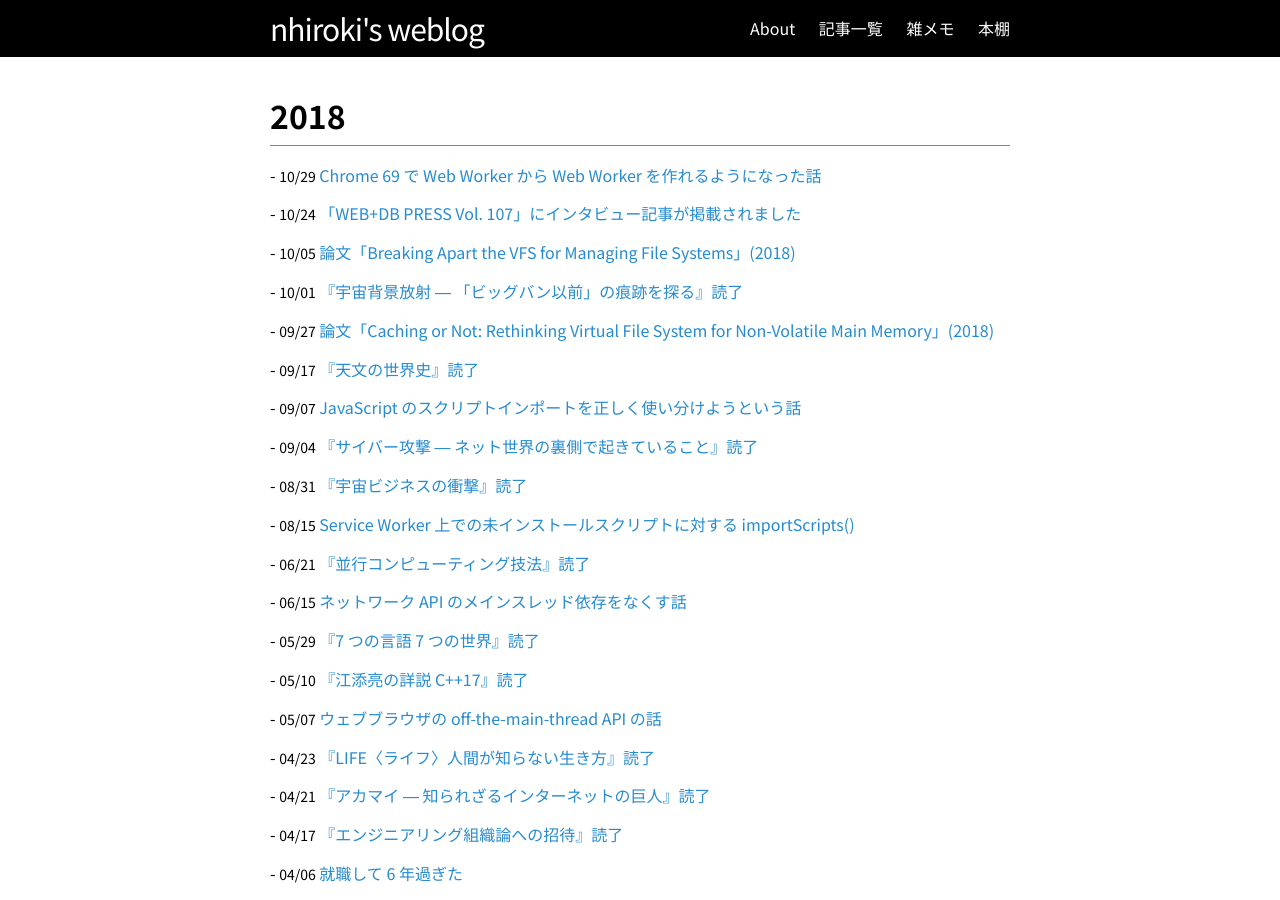
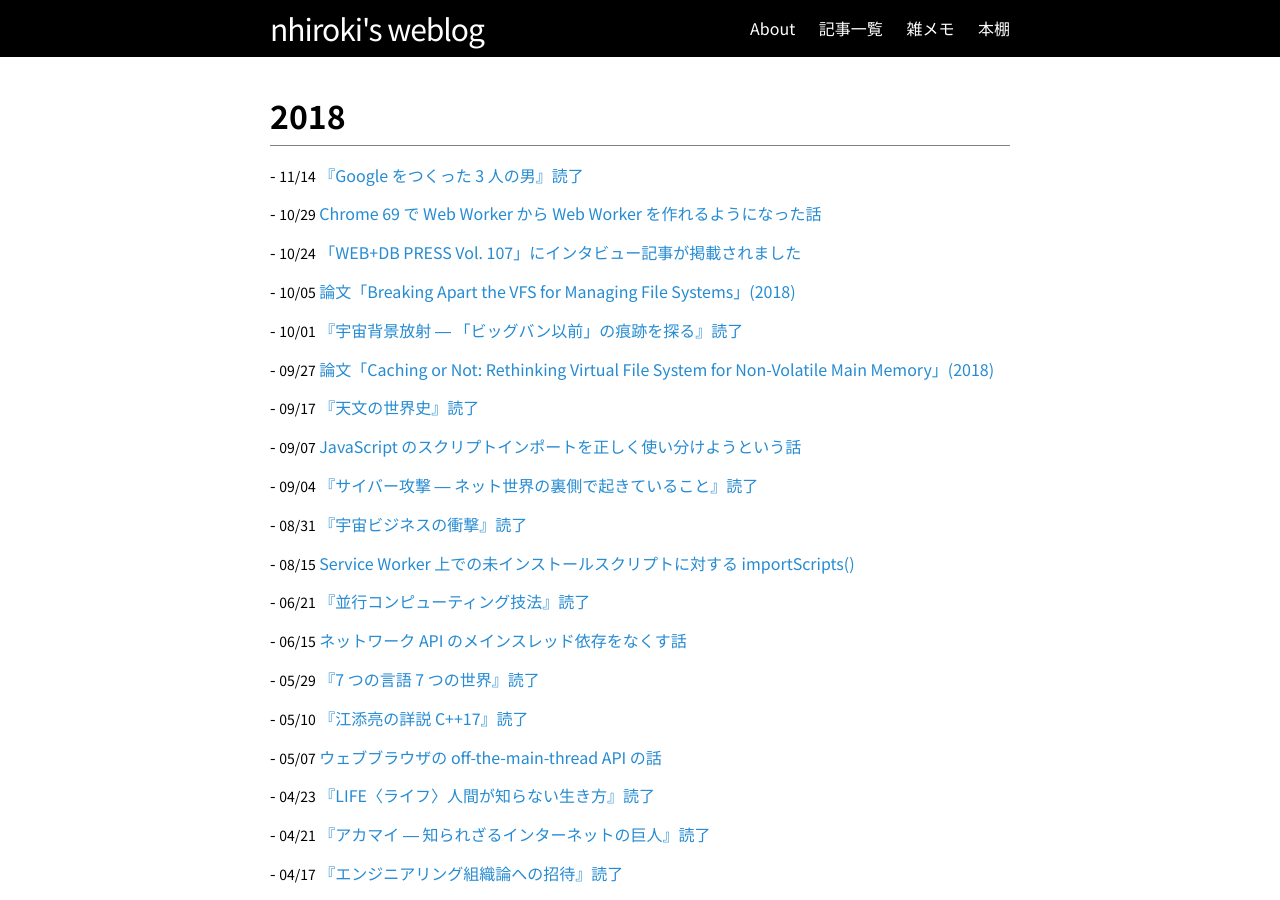
Before and after one commit to nhiroki/nhiroki.github.io, a Jekyll site: the page built from index.html, in a window 1280 px wide and 900 px high. Built offline with Jekyll 4.4.1, drawn with Linux system fonts in a browser that asks for light colours; some of the changed lines change nothing that is shown.

Commit message:
Publish a new article

```diff
--- /dev/null
+++ b/_posts/2018-11-14-book-founders-of-google.md
@@ -0,0 +1,24 @@
+---
+layout: post
+title: "『Google をつくった 3 人の男』読了"
+date: 2018-11-14 00:00:00 +09:00
+tags: book
+image: /images/profile.png
+---
+
+『[Google をつくった 3 人の男](http://www.iwasakishoten.co.jp/book/b192257.html)』の読書メモです。
+
+<blockquote class="twitter-tweet" data-lang="ja"><p lang="ja" dir="ltr">『Google をつくった 3 人の男』を読み終わった。ページとブリンの生い立ちから、検索エンジンを軸とした IT 企業として成功するまでの話がコンパクトにまとまっていて面白かったです <a href="https://t.co/wQmk4mteLU">https://t.co/wQmk4mteLU</a> <a href="https://twitter.com/hashtag/nhbk?src=hash&amp;ref_src=twsrc%5Etfw">#nhbk</a></p>&mdash; nhiroki (@nhiroki_) <a href="https://twitter.com/nhiroki_/status/1062355423976550402?ref_src=twsrc%5Etfw">2018年11月13日</a></blockquote>
+<script async src="https://platform.twitter.com/widgets.js" charset="utf-8"></script>
+
+英語で書かれた本の翻訳で、原題は "Sergey Brin, Larry Page, Eric Schmidt, and Google" みたいです。
+
+# 読んだ動機
+
+- 図書館にあったので。
+
+# 感想
+
+- 創業者であるページとブリンの生い立ちから、検索エンジンを軸とした IT 企業として成功するまでの話がコンパクトにまとまっていて面白かった。ただし、2013 年の本なので最近の話は全然載ってないです。
+- [公式ページ](http://www.iwasakishoten.co.jp/book/b192257.html)によると小学校高学年向けの本らしく、全体的に平易な文章で書かれていて、漢字にはふりがなが振られています。一方で、会社や情報処理技術の基礎的な仕組みや用語を知らないと読みにくそうという印象も受けました。小学校高学年だと読むのが難しいかも。巻末にはわずかですが用語集が付いてます。
+- 初期の投資家に「大人の監督」を雇えと要求されてから、実際に CEO としてシュミットを雇うまでに思っていた以上のラグがあったことに驚きました。
--- a/books.md
+++ b/books.md
@@ -1,7 +1,7 @@
 ---
 layout: page
 title: 本棚
-date: 2018/10/20
+date: 2018/11/14
 permalink: /books/
 ---
 
@@ -310,6 +310,7 @@ permalink: /books/
 - ([途中](https://twitter.com/nhiroki_/status/975904460047175681)) 異文化理解力 ― 相手と自分の真意がわかる ビジネスパーソン必須の教養
 - ([途中](https://twitter.com/nhiroki_/status/967952328362934272)) 世にもおもしろい英語 ― あなたの知識と感性の領域を広げる英語表現
 
+- ([2018](/2018/11/14/book-founders-of-google)) Google をつくった 3 人の男
 - ([2018](/2018/08/31/book-impact-of-aerospace-business)) 宇宙ビジネスの衝撃 ― 21 世紀の黄金をめぐる新時代のゴールドラッシュ
 - ([2018](https://twitter.com/nhiroki_/status/988216848943480832)) LIFE〈ライフ〉人間が知らない生き方
 - ([2017](https://twitter.com/nhiroki_/status/915502376429031424)) シリコンバレー式 最強の育て方 ― 人材マネジメントの新しい常識 1 on 1 ミーティング
```
